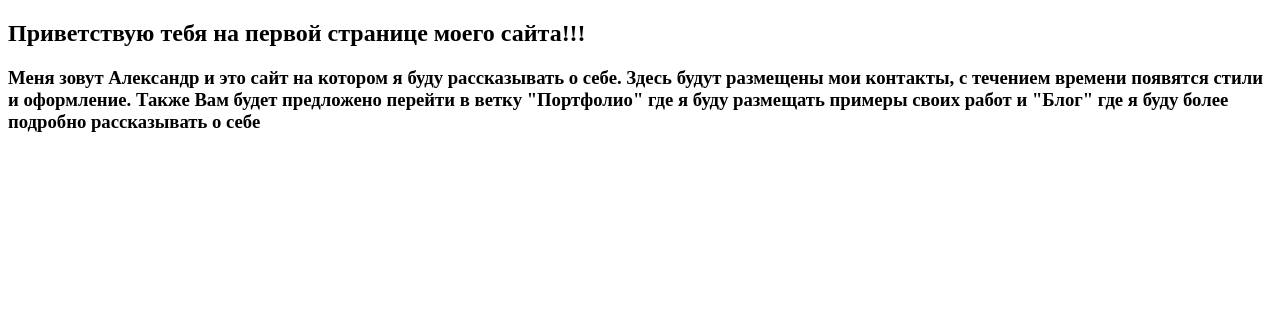
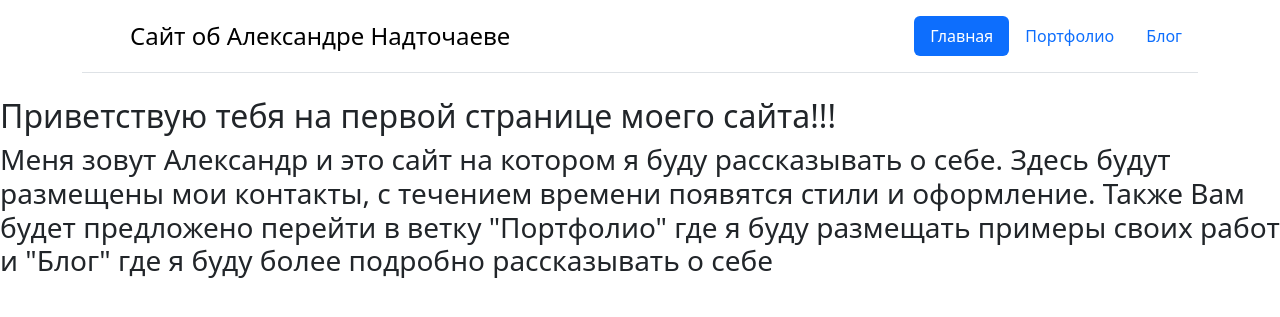
Before and after one commit to Nadtochaev-Aleksandr/My_site-Django, a Django app: page / in a window 1280 px wide. Shown: the top 317 px of the page. Run offline with Django 5.2, Linux system fonts and the light colour scheme.

Commit message:
Для главной странички (firstpage) добавил стили из bootstrap и header, также в urls.py прописал имена для путей чтобы сосдать ссылки на данные пути

```diff
--- a/my_site/my_site/urls.py
+++ b/my_site/my_site/urls.py
@@ -20,7 +20,7 @@ from . import views
 
 urlpatterns = [
     path('admin/', admin.site.urls),
-    path('blog/', include('blog.urls')),
-    path('portfolio/', include('portfolio.urls')),
+    path('blog/', include('blog.urls'), name='blog'),
+    path('portfolio/', include('portfolio.urls'), name='portfolio'),
     path('', views.firstpage)
 ]
--- a/my_site/templates/html/firstpage.html
+++ b/my_site/templates/html/firstpage.html
@@ -2,9 +2,24 @@
 <html lang="en">
 <head>
     <meta charset="UTF-8">
+    <link rel="stylesheet" href="https://cdn.jsdelivr.net/npm/bootstrap@5.3.2/dist/css/bootstrap.min.css">
     <title>Главная страница</title>
 </head>
 <body>
+<div class="container">
+    <header class="d-flex flex-wrap justify-content-center py-3 mb-4 border-bottom">
+      <a href="/" class="d-flex align-items-center mb-3 mb-md-0 me-md-auto link-body-emphasis text-decoration-none">
+        <svg class="bi me-2" width="40" height="32"><use xlink:href="#bootstrap"></use></svg>
+        <span class="fs-4">Сайт об Александре Надточаеве</span>
+      </a>
+
+      <ul class="nav nav-pills">
+        <li class="nav-item"><a href="#" class="nav-link active" aria-current="page">Главная</a></li>
+        <li class="nav-item"><a href="portfolio" class="nav-link">Портфолио</a></li>
+        <li class="nav-item"><a href="blog" class="nav-link">Блог</a></li>
+      </ul>
+    </header>
+  </div>
 <H2>Приветствую тебя на первой странице моего сайта!!!</H2>
 <h3>Меня зовут Александр и это сайт на котором я буду рассказывать о себе.
 Здесь будут размещены мои контакты, с течением времени появятся стили и оформление.
```
